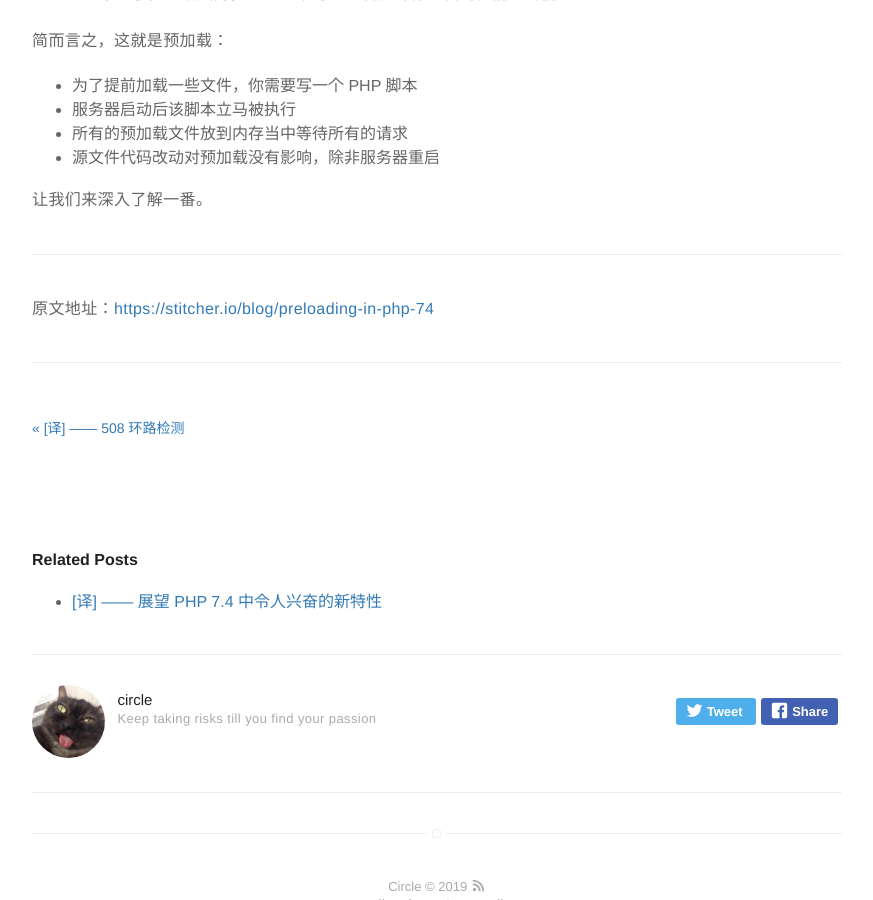
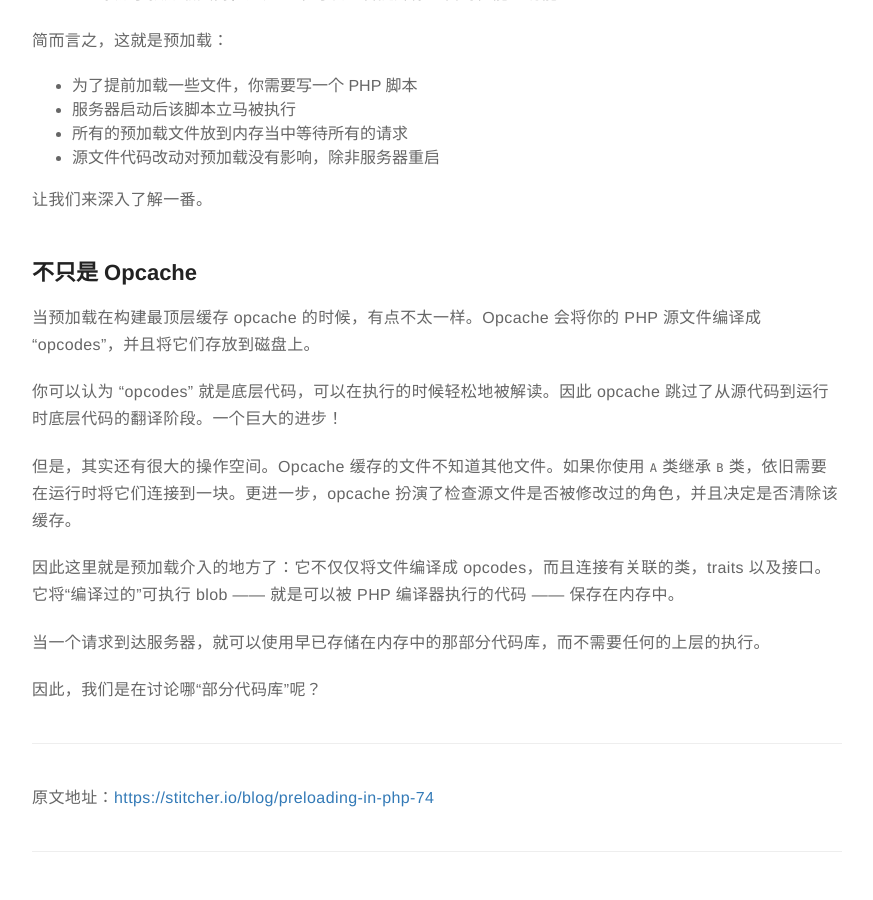
Before and after one commit to rust17/blog, a Jekyll site: the page built from _posts/2019-09-05-translation-preloading-in-php7.4.markdown, in a window 1280 px wide and 900 px high, scrolled down 337 px. Shown: the whole window, without its empty margins (203-1076 px from the left). Built offline with Jekyll 4.4.1, drawn with Linux system fonts in a browser that asks for light colours; comment, search, counter and statistics services are not loaded.

Commit message:
update article translation-preloading-in-php7.4

```diff
--- a/_posts/2019-09-05-translation-preloading-in-php7.4.markdown
+++ b/_posts/2019-09-05-translation-preloading-in-php7.4.markdown
@@ -23,6 +23,20 @@ PHP 7.4 添加了预加载支持，这是一个可以显著提升你的代码性
 
 让我们来深入了解一番。
 
+## 不只是 Opcache
+
+当预加载在构建最顶层缓存 opcache 的时候，有点不太一样。Opcache 会将你的 PHP 源文件编译成 "opcodes"，并且将它们存放到磁盘上。
+
+你可以认为 "opcodes" 就是底层代码，可以在执行的时候轻松地被解读。因此 opcache 跳过了从源代码到运行时底层代码的翻译阶段。一个巨大的进步！
+
+但是，其实还有很大的操作空间。Opcache 缓存的文件不知道其他文件。如果你使用 `A` 类继承 `B` 类，依旧需要在运行时将它们连接到一块。更进一步，opcache 扮演了检查源文件是否被修改过的角色，并且决定是否清除该缓存。
+
+因此这里就是预加载介入的地方了：它不仅仅将文件编译成 opcodes，而且连接有关联的类，traits 以及接口。它将“编译过的”可执行 blob —— 就是可以被 PHP 编译器执行的代码 —— 保存在内存中。
+
+当一个请求到达服务器，就可以使用早已存储在内存中的那部分代码库，而不需要任何的上层的执行。
+
+因此，我们是在讨论哪“部分代码库”呢？
+
 ---
 
 原文地址：[https://stitcher.io/blog/preloading-in-php-74](https://stitcher.io/blog/preloading-in-php-74)
```
